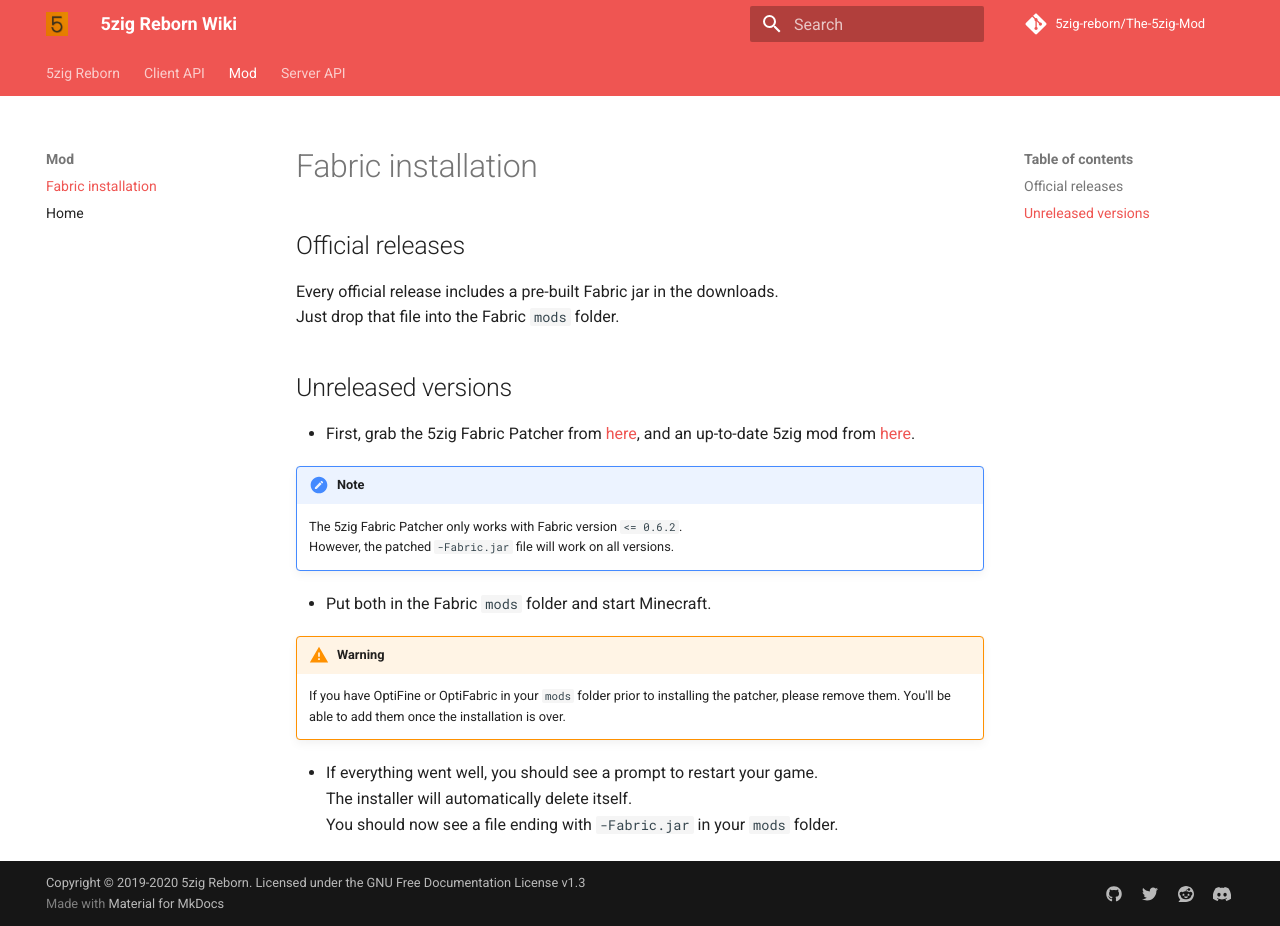
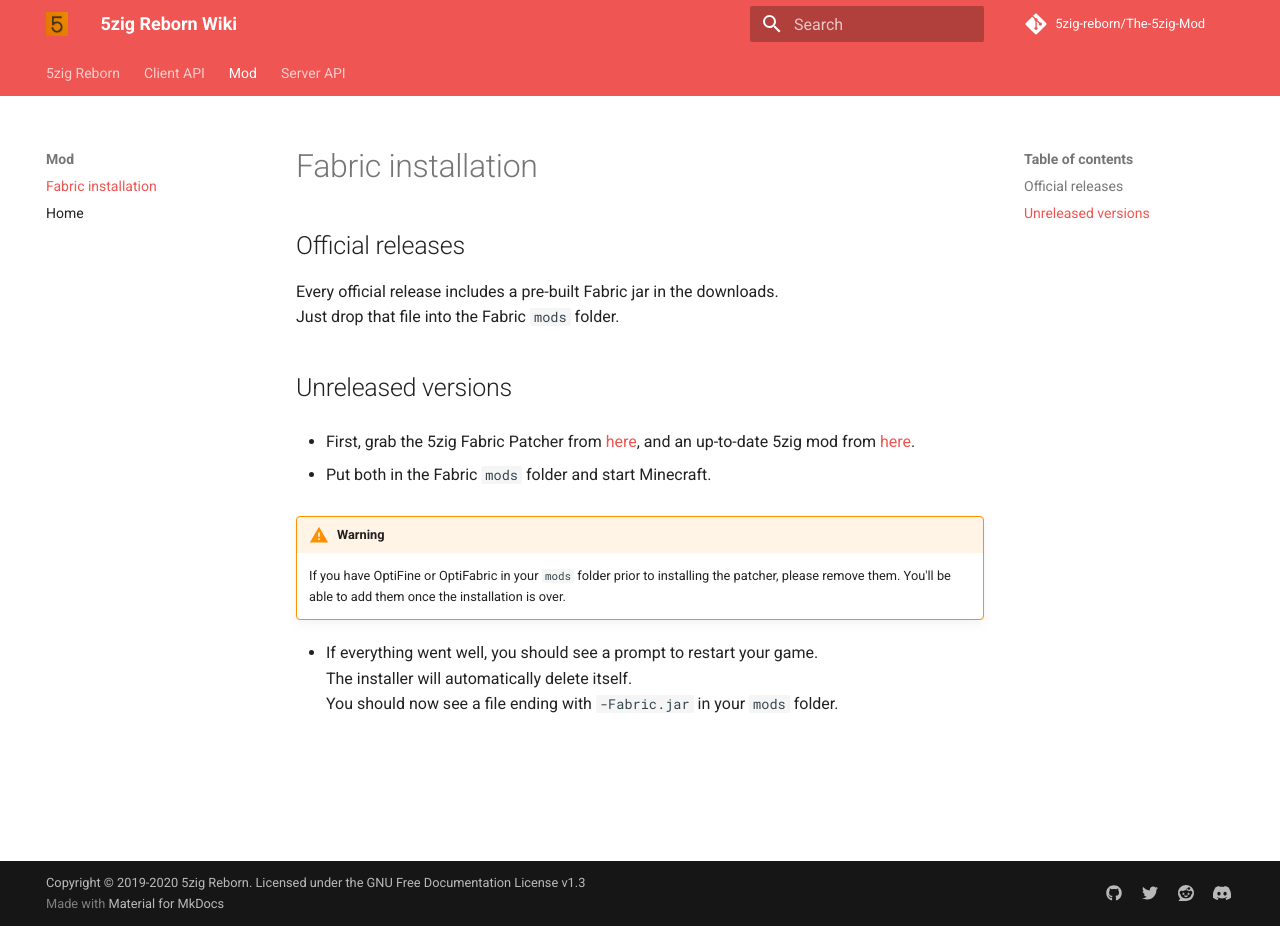
Before and after one commit to 5zig-reborn/documentation, an MkDocs documentation site: the page built from docs/Mod/fabric.md, in a window 1280 px wide and 926 px high. Built offline with MkDocs 1.6.1 and Material for MkDocs 9.7.7, drawn with Linux system fonts in a browser that asks for light colours; comment, search, counter and statistics services are not loaded.

Commit message:
Remove fabric version requirement

```diff
--- a/docs/Mod/fabric.md
+++ b/docs/Mod/fabric.md
@@ -8,10 +8,6 @@
 * First, grab the 5zig Fabric Patcher from [here](https://github.com/5zig-reborn/5zig-fabric/releases/latest), and an up-to-date 5zig mod from
 [here](https://github.com/5zig-reborn/deployments).
 
-!!! note
-    The 5zig Fabric Patcher only works with Fabric version `<= 0.6.2`.
-    However, the patched `-Fabric.jar` file will work on all versions.
-
 * Put both in the Fabric `mods` folder and start Minecraft.
 
 !!! warning
```
